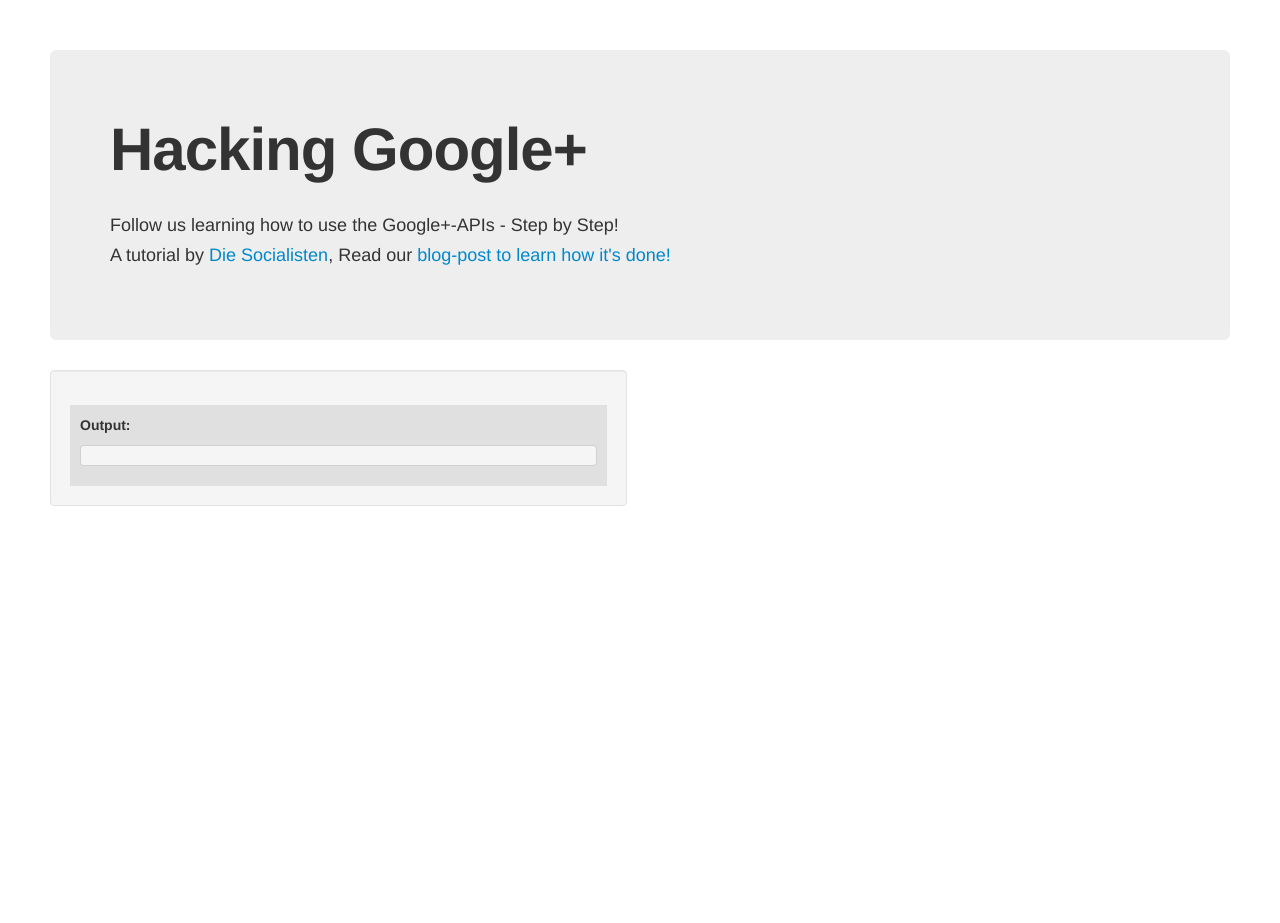
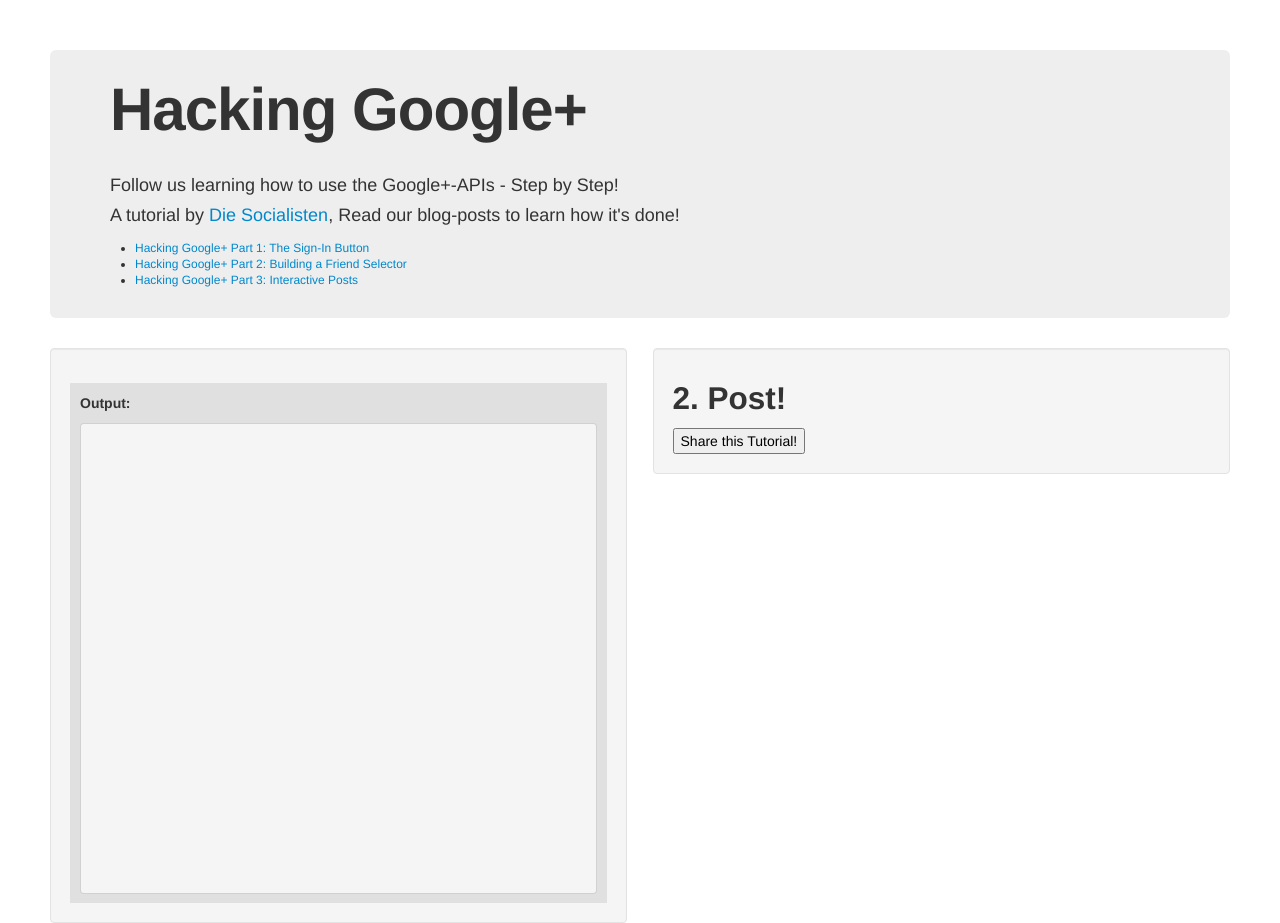
Before and after one commit to TechnoZoom/Hacking-Google-Plus, a plain HTML site: page index.html in a window 1280 px wide. Before the commit the page ends 800 px from the top, so only its background shows below. Drawn offline with nearby package versions, Linux system fonts and the light colour scheme.

Commit message:
Schema-Metatags, Basic Share-Button and Dialogue

```diff
--- a/css/main.css
+++ b/css/main.css
@@ -34,3 +34,21 @@ ul.friendlist li img {
 	height:20px;
 	margin: 0px 10px 0px 0px;
 }
+
+#result-container {
+	height: 500px;
+	max-height: 500px;
+}
+
+#result {
+	height: 450px;
+	overflow: scroll;
+}
+
+.hero-unit  {
+	padding: 20px 60px 20px 60px;
+}
+.hero-unit ul li {
+	font-size:12px;
+	line-height:16px;
+}
--- a/index.html
+++ b/index.html
@@ -10,6 +10,13 @@
     <link rel="stylesheet" type="text/css" href="css/bootstrap.min.css" />
     <link rel="stylesheet" type="text/css" href="css/main.css" />
     <script type="text/javascript" src="//ajax.googleapis.com/ajax/libs/jquery/1.9.0/jquery.min.js"></script>
+
+    <html itemscope itemtype="http://schema.org/Article">
+    <meta itemprop="name" content="Hacking Google+">
+    <meta itemprop="description" content="Follow us learning how to use the Google+-APIs - Step by Step!!">
+    <meta itemprop="image" content="https://dev.diesocialisten.at/google+/img/logo.png">
+    <meta property="og:image" content="https://dev.diesocialisten.at/google+/img/logo.png">
+
   </head>
   <body>
     <div id="app">
@@ -18,7 +25,12 @@
           <h1>Hacking Google+</h1>
           <p><br/>Follow us learning how to use the Google+-APIs - Step by Step!<br/>
              A tutorial by <a href="http://fb.com/diesocialisten">Die Socialisten</a>,
-             Read our <a href=" http://garage.socialisten.at/2013/02/hacking-google…sign-in-button">blog-post to learn how it's done!</a></p>
+             Read our blog-posts to learn how it's done!</a></p>
+             <ul>
+              <li><a href="http://garage.socialisten.at/2013/03/hacking-google-plus-the-sign-in-button/">Hacking Google+ Part 1: The Sign-In Button</a></li>
+              <li><a href="http://garage.socialisten.at/2013/03/hacking-google-part-2-building-a-friend-selector/">Hacking Google+ Part 2: Building a Friend Selector</a></li>
+              <li><a href="http://garage.socialisten.at/2013/04/hacking-google-part-3-interactive-posts/">Hacking Google+ Part 3: Interactive Posts</a></li>
+             </ul>
         </div>
 
         <div class="row-fluid">
@@ -39,8 +51,8 @@
 
               <span id="apiCalls" style="display:none;">
                 Some Google+ API-Calls to try:
-                <a href="#" onclick="gAPI('/people/me');">/people/me</a>&nbsp;|&nbsp;
-                <a href="#" onclick="gAPI('/people/me/people/visible');">/people/me/people/visible</a>&nbsp;|&nbsp;
+                <a href="#" onclick="gAPI('/people/me', null, true);">/people/me</a>&nbsp;|&nbsp;
+                <a href="#" onclick="gAPI('/people/me/people/visible', null, true);">/people/me/people/visible</a>&nbsp;|&nbsp;
                 <a href="#" onclick="gDisconnect()"><small>Uninstall</small></a>
               </span>
 
@@ -53,10 +65,27 @@
           </div>
 
           <div class="span6 well" id="friendlist_container" style="display:none;">
+            <h2>1. Select a friend</h2>
             <section>
               <div id="friendlist">
 
               </div>
+            </section>
+          </div>
+
+          <div class="span6 well">
+            <h2>2. Post!</h2>
+            <section>
+              <button
+                class="g-interactivepost"
+                data-contenturl="https://dev.diesocialisten.at/google+/?v=5"
+                data-clientid="582679366292.apps.googleusercontent.com"
+                data-cookiepolicy="single_host_origin"
+                data-prefilltext="Developers, you should check this out!"
+                data-calltoactionlabel="OPEN"
+                data-calltoactionurl="https://dev.diesocialisten.at/google+">
+                Share this Tutorial!
+              </button>
             </section>
           </div>
 
@@ -86,7 +115,7 @@
       $('#friendlist_container').show();
 
       // Now we use a simple G+ API request /people/me to get info on the current user
-      gAPI ('/people/me');
+      gAPI ('/people/me', null, true);
       gPopulateFriendlist();
 
     } else if (authResult['error']) {
@@ -100,12 +129,14 @@
   }
 
   // Wrapper function for Goolge+ API requests
-  function gAPI (url, callback) {
+  function gAPI (url, callback, debug) {
 
-    $('#result').html('');
+    if (debug)
+      $('#result').html('');
     gapi.client.request({path:'/plus/v1'+url, method:'GET', callback: function(result) {
       // Let's dump this to DOM:
-      $('#result').html(print_r(result));
+      if (debug)
+        $('#result').html(print_r(result));
       if (callback) {
         callback(result);
       }
@@ -148,7 +179,7 @@
         $.each(result.items, function(index, friend) {
           li = $('<li onclick="alert(\'You have selected '+friend.displayName+' (ID: '+friend.id+')\'); return false;" data-id="'+friend.id+'"><img src="'+friend.image.url+'"/>'+friend.displayName+'</li>');
           $('#friendlist ul').append(li);
-        });
+        }, false);
       }
       if (result.nextPageToken) {
         return gPopulateFriendlist(friends, result.nextPageToken);
```
Also changed, not shown: img/logo.png (added).
